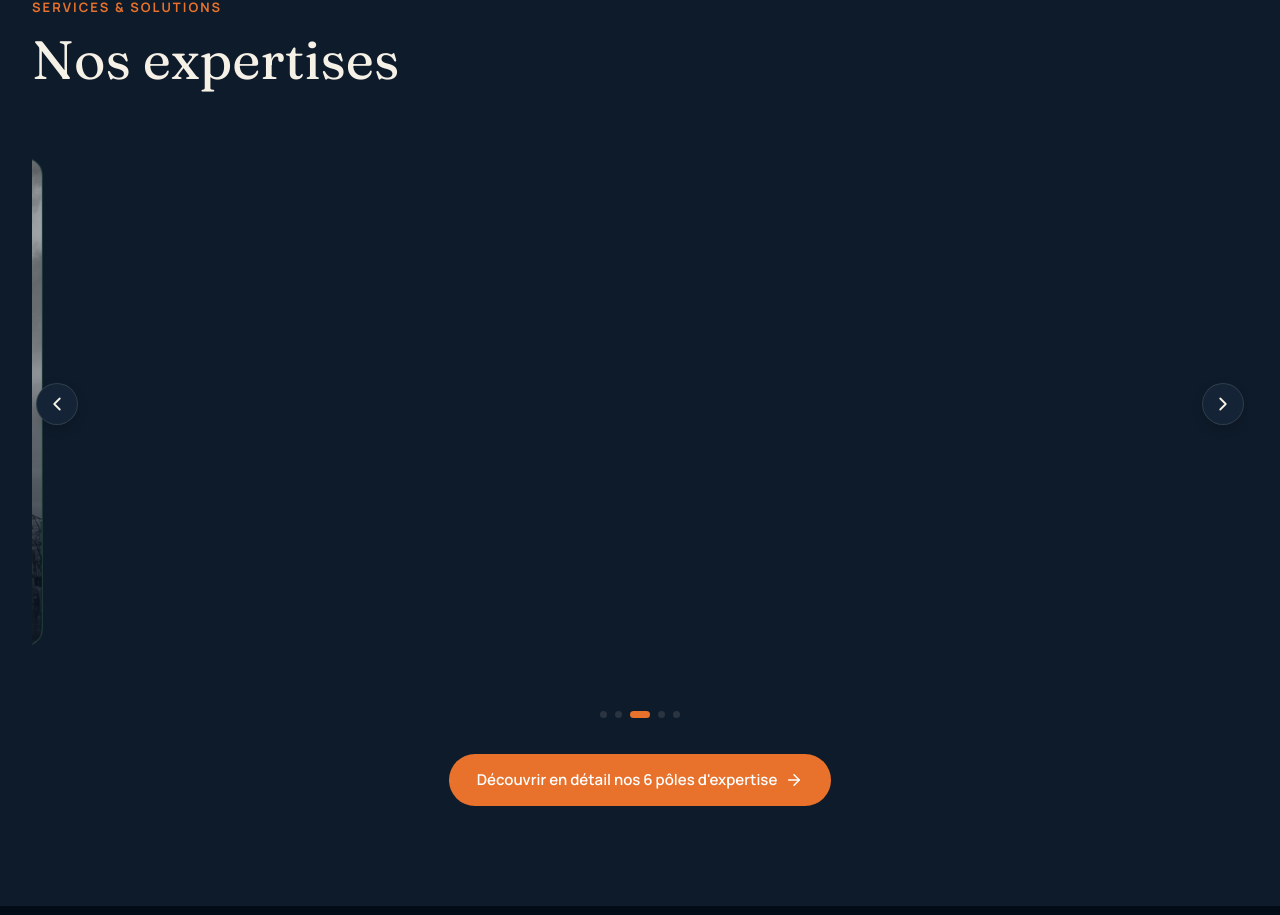
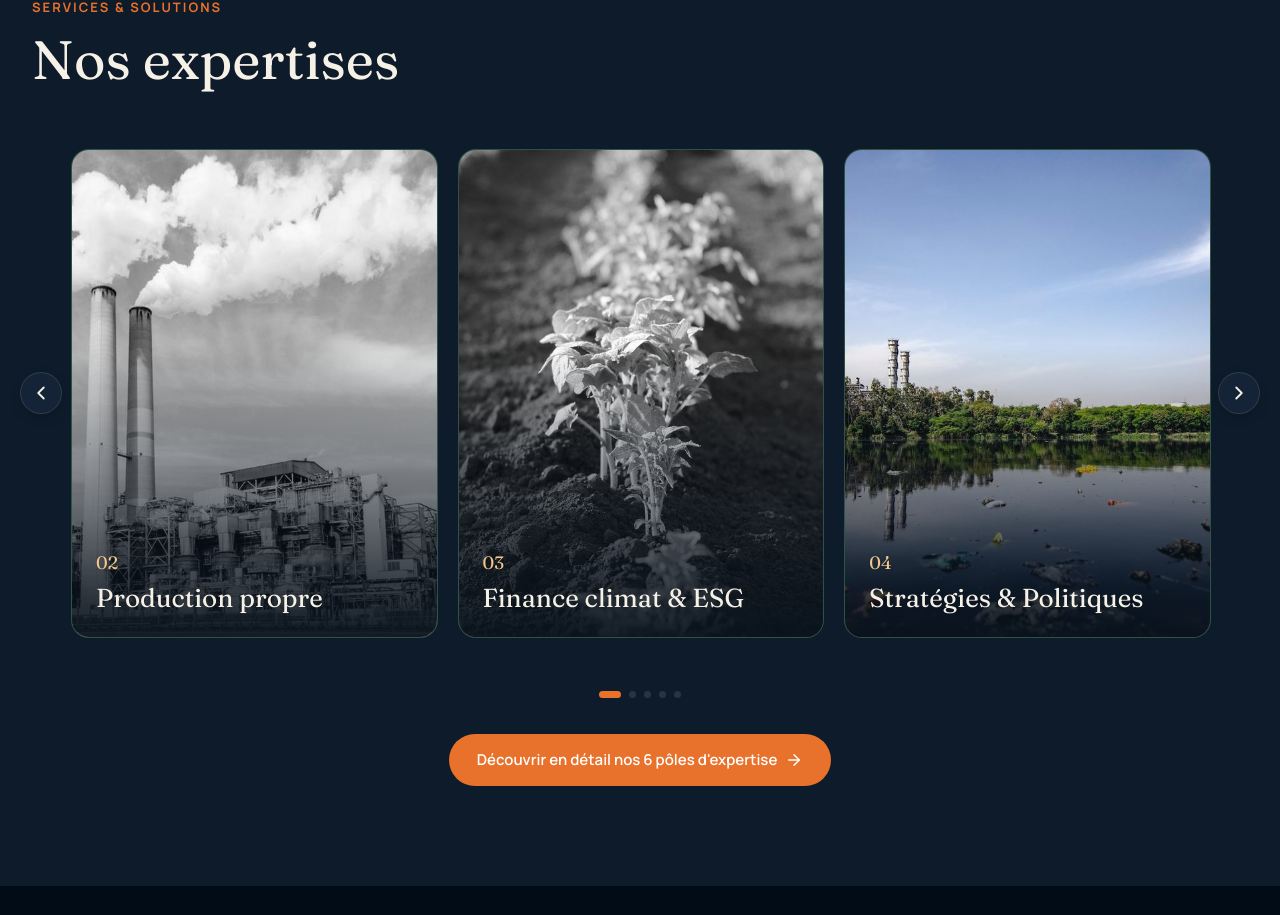
Before and after one commit to SarrMouhamadu/SEA, a React (Vite) app in the folder client/: page / in a window 1280 px wide. Shown: the part 997-1912 px from the top of the page. Built offline with nearby package versions, Linux system fonts and the light colour scheme.

Commit message:
fix(home): supprimer les slides vides du carrousel et assurer un defilement continu des 5 expertises réelles

```diff
--- a/client/src/App.css
+++ b/client/src/App.css
@@ -4081,55 +4081,43 @@ details[open] .details-arrow {
 
 /* ============================================================
    EXPERTISE CAROUSEL — Section "Nos expertises" (Home)
-   Infinite loop via transform + clones
+   Défilement continu fluide — 5 expertises réelles uniquement
    ============================================================ */
 
 .exp-carousel {
   position: relative;
-  padding-bottom: 48px; /* espace pour les dots */
-  overflow: hidden;     /* cache les clones hors zone */
-}
-
-/* Zone visible : clip strict */
-.exp-track-wrapper {
-  overflow: hidden;
-  border-radius: var(--radius-lg);
-  /* padding latéral pour que les cartes adjacentes soient partiellement visibles */
-  padding: 8px 0 12px;
-}
-
-/* Piste interne déplaçée via transform */
-.exp-track-inner {
-  display: flex;
-  gap: 0;
-  will-change: transform;
-  /* transition gérée inline en JS */
-}
-
-/* Wrapper de chaque slide (pour le gap) */
-.exp-slide-wrapper {
-  flex-shrink: 0;
-  padding: 0 10px; /* gap entre cartes */
-  box-sizing: border-box;
-}
-
-/* Chaque slide hérite du style .ph existant + effets actif/inactif */
+  padding: 0 46px 48px;
+  margin: 0 -12px;
+}
+
+.exp-track {
+  display: flex;
+  gap: 20px;
+  overflow-x: auto;
+  scroll-behavior: smooth;
+  scrollbar-width: none;
+  -ms-overflow-style: none;
+  padding: 12px 4px;
+}
+
+.exp-track::-webkit-scrollbar {
+  display: none;
+}
+
 .exp-slide {
-  transition: transform 0.4s cubic-bezier(0.16,1,0.3,1),
-              box-shadow 0.4s ease,
-              opacity 0.4s ease,
-              border-color 0.3s ease !important;
-  opacity: 0.65;
-  transform: scale(0.95);
-  pointer-events: none;
-}
-
-.exp-slide.exp-slide-active {
-  opacity: 1;
-  transform: scale(1);
-  box-shadow: 0 16px 48px rgba(0,0,0,0.3) !important;
+  flex: 0 0 calc((100% - 40px) / 3);
+  min-width: 240px;
+  text-decoration: none;
+  transition: transform 0.3s ease, box-shadow 0.3s ease, border-color 0.3s ease;
+  pointer-events: auto !important;
+  opacity: 1 !important;
+  transform: none !important;
+}
+
+.exp-slide:hover {
+  transform: translateY(-6px) !important;
+  box-shadow: 0 16px 40px rgba(0, 0, 0, 0.25) !important;
   border-color: var(--color-orange) !important;
-  pointer-events: auto;
 }
 
 /* Boutons de navigation */
@@ -4160,8 +4148,8 @@ details[open] .details-arrow {
   box-shadow: 0 6px 20px rgba(232,113,43,0.35);
 }
 
-.exp-nav-prev { left: 4px; }
-.exp-nav-next { right: 4px; }
+.exp-nav-prev { left: 0; }
+.exp-nav-next { right: 0; }
 
 /* Dots indicateurs */
 .exp-dots {
@@ -4187,17 +4175,25 @@ details[open] .details-arrow {
 
 .exp-dot.exp-dot-active {
   background: var(--color-orange);
-  width: 20px;
+  width: 22px;
   border-radius: 4px;
 }
 
 /* ── Responsive ──────────────────────────────────────────── */
 @media (max-width: 900px) {
-  /* 2 cartes visibles sur tablette */
-  .exp-carousel .exp-track-wrapper { overflow: hidden; }
-}
-
-@media (max-width: 540px) {
+  .exp-slide {
+    flex: 0 0 calc((100% - 20px) / 2);
+  }
+}
+
+@media (max-width: 600px) {
+  .exp-carousel {
+    padding: 0 32px 44px;
+  }
+  .exp-slide {
+    flex: 0 0 100%;
+    min-width: 220px;
+  }
   .exp-nav { width: 36px; height: 36px; }
 }
 
--- a/client/src/pages/Home.jsx
+++ b/client/src/pages/Home.jsx
@@ -6,7 +6,7 @@ import AutoDiagnosticModal from '../components/AutoDiagnosticModal';
 import PartnerCarousel from '../components/PartnerCarousel';
 import { ArrowRight, TrendingDown, Gauge, ShieldCheck, Award, Phone, Mail, ChevronLeft, ChevronRight } from 'lucide-react';
 
-/* ── Données expertises ─────────────────────────────────────── */
+/* ── Données expertises (les 5 réelles uniquement) ─────────── */
 const EXPERTISES = [
   { num: '01', title: 'Énergie durable',         img: '/assets/claude/expertise-energie-durable.jpg',       pos: '50% 70%' },
   { num: '02', title: 'Production propre',        img: '/assets/claude/expertise-production-propre.jpg',    pos: '60% 50%' },
@@ -15,105 +15,130 @@ const EXPERTISES = [
   { num: '05', title: 'Formation & Innovation',   img: '/assets/claude/expertise-formation-innovation.jpg', pos: '30% 50%' },
 ];
 
-/* ── Carousel infini ────────────────────────────────────────────
-   Principe :  [clone_last, ...items, clone_first]
-   - On démarre à l'index 1 (premier item réel)
-   - Quand on dépasse le dernier clone on saute sans animation
-     à l'item réel correspondant, et vice-versa
-   ─────────────────────────────────────────────────────────────── */
-const CLONES = 2; // nb de clones de chaque côté
-function buildSlides() {
-  const tail  = EXPERTISES.slice(-CLONES);
-  const head  = EXPERTISES.slice(0, CLONES);
-  return [...tail, ...EXPERTISES, ...head];
-}
-const SLIDES      = buildSlides();
-const TOTAL_REAL  = EXPERTISES.length;
-const START_INDEX = CLONES; // vrai index 0 se trouve à CLONES dans SLIDES
+function ExpertiseCarousel() {
+  const trackRef = useRef(null);
+  const [activeDot, setActiveDot] = useState(0);
+  const [isPaused, setIsPaused] = useState(false);
+  const isResettingRef = useRef(false);
 
-function ExpertiseCarousel() {
-  const [index, setIndex]   = useState(START_INDEX); // position courante dans SLIDES
-  const [anim,  setAnim]    = useState(true);         // transition active ou non
-  const [paused, setPaused] = useState(false);
-  const trackRef  = useRef(null);
-  const indexRef  = useRef(START_INDEX);
-  const timerRef  = useRef(null);
+  // 3 copies des 5 expertises réelles pour un défilement infini sans aucun vide
+  const slides = [...EXPERTISES, ...EXPERTISES, ...EXPERTISES];
+  const TOTAL = EXPERTISES.length;
 
-  /* Largeur d'une carte en % du container (3 visible desktop) */
-  const CARD_W_PERCENT = 100 / 3; // ~33.33%
+  // Initialisation au jeu du milieu (index 5)
+  useEffect(() => {
+    const track = trackRef.current;
+    if (!track) return;
 
-  /* Position transform */
-  const getX = (i) => `translateX(calc(-${i * CARD_W_PERCENT}% + ${CARD_W_PERCENT}%))`;
-
-  /* Avance d'un pas */
-  const goTo = (i, animated = true) => {
-    setAnim(animated);
-    setIndex(i);
-    indexRef.current = i;
+    const init = () => {
+      const card = track.children[0];
+      if (!card) return;
+      const cardWidth = card.getBoundingClientRect().width + 20; // 20px gap
+      track.scrollLeft = cardWidth * TOTAL;
     };
 
-  const next = () => { setPaused(true); goTo(indexRef.current + 1); };
-  const prev = () => { setPaused(true); goTo(indexRef.current - 1); };
+    init();
+    const t = setTimeout(init, 150);
+    return () => clearTimeout(t);
+  }, [TOTAL]);
 
-  /* Après transition : saut silencieux si on est sur un clone */
-  const onTransitionEnd = () => {
-    const cur = indexRef.current;
-    if (cur >= START_INDEX + TOTAL_REAL) {
-      // On vient de dépasser la fin → sauter au vrai début
-      goTo(START_INDEX, false);
-    } else if (cur < START_INDEX) {
-      // On vient de passer avant le début → sauter à la vraie fin
-      goTo(START_INDEX + TOTAL_REAL - 1, false);
+  // Rebouclage infini automatique lors du défilement
+  const handleScroll = () => {
+    const track = trackRef.current;
+    if (!track || isResettingRef.current) return;
+
+    const firstCard = track.children[0];
+    if (!firstCard) return;
+    const cardWidth = firstCard.getBoundingClientRect().width + 20;
+    const setWidth = cardWidth * TOTAL;
+
+    // Calcul du dot actif (0 à 4)
+    const rel = Math.round(track.scrollLeft / cardWidth) % TOTAL;
+    setActiveDot((rel + TOTAL) % TOTAL);
+
+    // Rebouclage sans à-coup si on dépasse le 2ème set ou avant le 1er
+    if (track.scrollLeft >= 2 * setWidth - 5) {
+      isResettingRef.current = true;
+      track.style.scrollBehavior = 'auto';
+      track.scrollLeft -= setWidth;
+      track.style.scrollBehavior = 'smooth';
+      setTimeout(() => { isResettingRef.current = false; }, 60);
+    } else if (track.scrollLeft <= 5) {
+      isResettingRef.current = true;
+      track.style.scrollBehavior = 'auto';
+      track.scrollLeft += setWidth;
+      track.style.scrollBehavior = 'smooth';
+      setTimeout(() => { isResettingRef.current = false; }, 60);
     }
   };
 
-  /* Autoplay */
+  // Autoplay toutes les 3.5s
   useEffect(() => {
-    if (paused) return;
-    timerRef.current = setInterval(() => goTo(indexRef.current + 1), 3200);
-    return () => clearInterval(timerRef.current);
-  }, [paused]);
+    if (isPaused) return;
+    const timer = setInterval(() => {
+      const track = trackRef.current;
+      if (!track) return;
+      const card = track.children[0];
+      if (!card) return;
+      const cardWidth = card.getBoundingClientRect().width + 20;
+      track.scrollBy({ left: cardWidth, behavior: 'smooth' });
+    }, 3500);
 
-  /* Dot actif = position réelle dans EXPERTISES */
-  const activeDot = ((index - START_INDEX) % TOTAL_REAL + TOTAL_REAL) % TOTAL_REAL;
+    return () => clearInterval(timer);
+  }, [isPaused]);
+
+  const prev = () => {
+    const track = trackRef.current;
+    if (!track) return;
+    const card = track.children[0];
+    if (!card) return;
+    const cardWidth = card.getBoundingClientRect().width + 20;
+    track.scrollBy({ left: -cardWidth, behavior: 'smooth' });
+  };
+
+  const next = () => {
+    const track = trackRef.current;
+    if (!track) return;
+    const card = track.children[0];
+    if (!card) return;
+    const cardWidth = card.getBoundingClientRect().width + 20;
+    track.scrollBy({ left: cardWidth, behavior: 'smooth' });
+  };
+
+  const goToDot = (dotIndex) => {
+    const track = trackRef.current;
+    if (!track) return;
+    const card = track.children[0];
+    if (!card) return;
+    const cardWidth = card.getBoundingClientRect().width + 20;
+    const setWidth = cardWidth * TOTAL;
+    track.scrollTo({ left: setWidth + dotIndex * cardWidth, behavior: 'smooth' });
+    setActiveDot(dotIndex);
+  };
 
   return (
     <div
       className="exp-carousel"
-      onMouseEnter={() => setPaused(true)}
-      onMouseLeave={() => setPaused(false)}
+      onMouseEnter={() => setIsPaused(true)}
+      onMouseLeave={() => setIsPaused(false)}
     >
       {/* Bouton précédent */}
       <button className="exp-nav exp-nav-prev" onClick={prev} aria-label="Expertise précédente">
         <ChevronLeft size={22} />
       </button>
 
-      {/* Piste */}
-      <div className="exp-track-wrapper">
+      {/* Piste avec uniquement les 5 cartes réelles répétées */}
       <div
         ref={trackRef}
-          className="exp-track-inner"
-          style={{
-            transform: getX(index),
-            transition: anim ? 'transform 0.55s cubic-bezier(0.16,1,0.3,1)' : 'none',
-            width: `${SLIDES.length * CARD_W_PERCENT}%`,
-          }}
-          onTransitionEnd={onTransitionEnd}
+        className="exp-track"
+        onScroll={handleScroll}
       >
-          {SLIDES.map((exp, i) => {
-            const realIdx = ((i - START_INDEX) % TOTAL_REAL + TOTAL_REAL) % TOTAL_REAL;
-            const isActive = i === index;
-            return (
-              <div
+        {slides.map((exp, i) => (
+          <Link
             key={i}
-                className="exp-slide-wrapper"
-                style={{ width: `${100 / SLIDES.length}%` }}
-              >
-                <Link
             to="/services"
-                  className={`ph exp-slide ${isActive ? 'exp-slide-active' : ''}`}
+            className="ph exp-slide"
             draggable={false}
-                  tabIndex={isActive ? 0 : -1}
           >
             <img src={exp.img} alt={exp.title} style={{ objectPosition: exp.pos }} draggable={false} />
             <div className="sc" />
@@ -122,10 +147,7 @@ function ExpertiseCarousel() {
               <b className="ph-title">{exp.title}</b>
             </div>
           </Link>
-              </div>
-            );
-          })}
-        </div>
+        ))}
       </div>
 
       {/* Bouton suivant */}
@@ -133,13 +155,13 @@ function ExpertiseCarousel() {
         <ChevronRight size={22} />
       </button>
 
-      {/* Dots (sur les 5 items réels) */}
+      {/* 5 Dots indicateurs */}
       <div className="exp-dots">
         {EXPERTISES.map((_, i) => (
           <button
             key={i}
             className={`exp-dot ${i === activeDot ? 'exp-dot-active' : ''}`}
-            onClick={() => { setPaused(true); goTo(START_INDEX + i); }}
+            onClick={() => goToDot(i)}
             aria-label={`Expertise ${i + 1}`}
           />
         ))}
```
Lines whose indentation alone changed are shown as unchanged.
